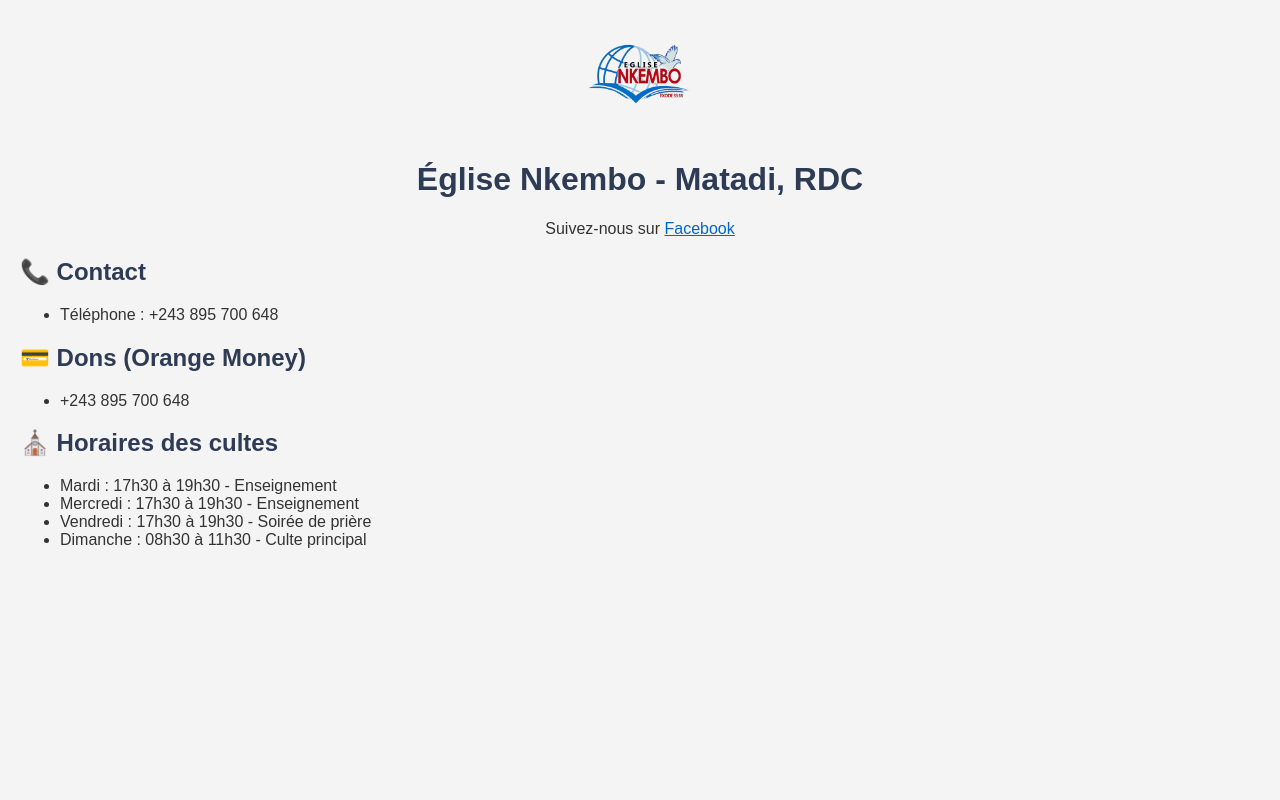
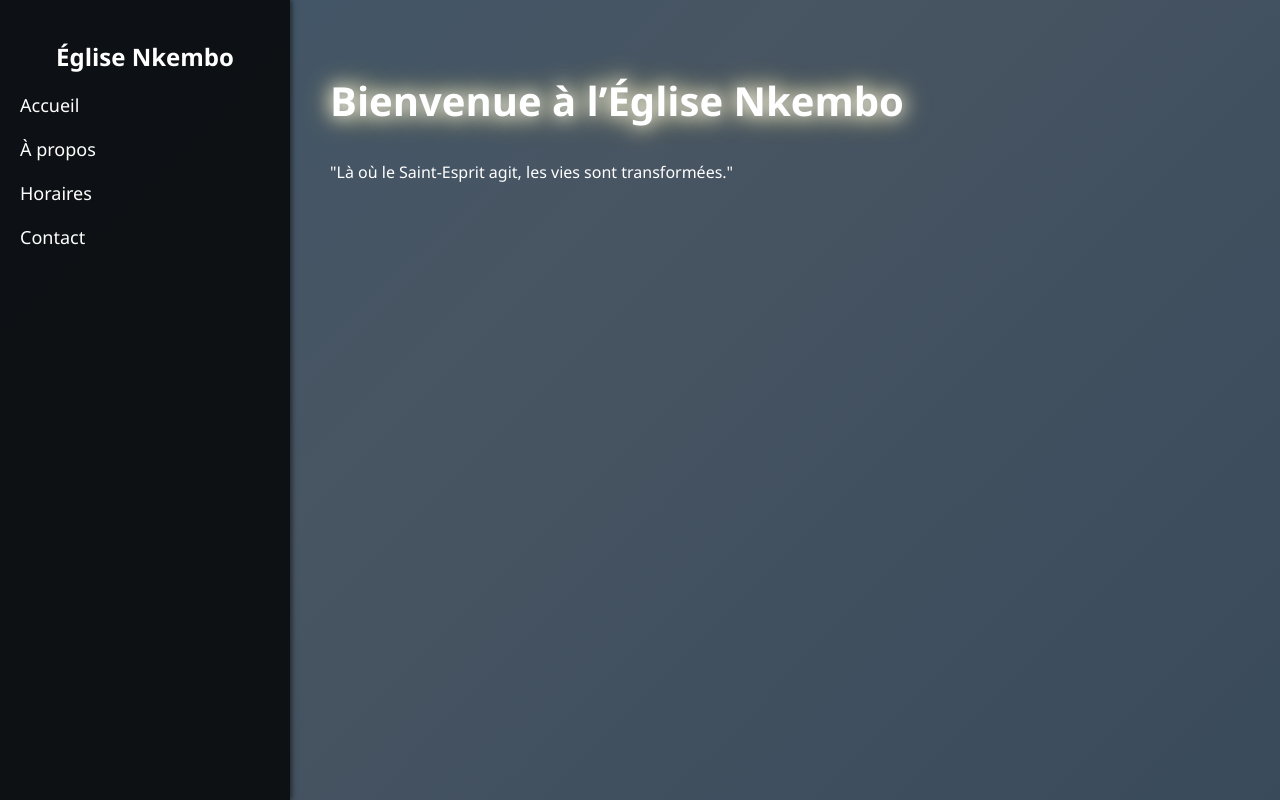
Before and after one commit to bradskdg3/-Eglise-Nkembo-, a plain HTML site: page index.html in a window 1280 px wide. Drawn offline with Linux system fonts and the light colour scheme.

Commit message:
Add files via upload

```diff
--- a/index.html
+++ b/index.html
@@ -3,31 +3,54 @@
 <html lang="fr">
 <head>
     <meta charset="UTF-8" />
-  <meta name="viewport" content="width=device-width, initial-scale=1.0" />
+    <meta name="viewport" content="width=device-width, initial-scale=1.0"/>
     <title>Église Nkembo - Matadi</title>
     <link rel="stylesheet" href="style.css" />
 </head>
 <body>
-  <img src="logo.png" alt="Logo Église Nkembo" style="display:block; margin: 20px auto; max-height: 120px;">
-  <h1 style="text-align: center;">Église Nkembo - Matadi, RDC</h1>
-  <p style="text-align: center;">Suivez-nous sur <a href="https://www.facebook.com/profile.php?id=100064883880009" target="_blank">Facebook</a></p>
-
-  <h2>📞 Contact</h2>
+    <div class="sidebar">
+        <h2>Église Nkembo</h2>
         <ul>
-    <li>Téléphone : +243 895 700 648</li>
+            <li><a href="#accueil">Accueil</a></li>
+            <li><a href="#apropos">À propos</a></li>
+            <li><a href="#culte">Horaires</a></li>
+            <li><a href="#contact">Contact</a></li>
         </ul>
-
-  <h2>💳 Dons (Orange Money)</h2>
+    </div>
+    <div class="main-content">
+        <section id="accueil" class="section active">
+            <h1 class="animated-text">Bienvenue à l’Église Nkembo</h1>
+            <p>"Là où le Saint-Esprit agit, les vies sont transformées."</p>
+        </section>
+        <section id="apropos" class="section">
+            <h2>À propos de nous</h2>
+            <p>L’Église Nkembo est une communauté située à Matadi (RDC), prêchant Jésus-Christ dans la puissance du Saint-Esprit.</p>
+        </section>
+        <section id="culte" class="section">
+            <h2>Horaires des cultes</h2>
             <ul>
-    <li>+243 895 700 648</li>
+                <li>Mardi, Mercredi et Vendredi : 17h30 - 19h30</li>
+                <li>Dimanche : 8h30 - 11h30</li>
             </ul>
-
-  <h2>⛪ Horaires des cultes</h2>
-  <ul>
-    <li>Mardi : 17h30 à 19h30 - Enseignement</li>
-    <li>Mercredi : 17h30 à 19h30 - Enseignement</li>
-    <li>Vendredi : 17h30 à 19h30 - Soirée de prière</li>
-    <li>Dimanche : 08h30 à 11h30 - Culte principal</li>
-  </ul>
+        </section>
+        <section id="contact" class="section">
+            <h2>Contact</h2>
+            <p>Téléphone : +243 895 700 648</p>
+            <p><a href="https://wa.me/243895700648" target="_blank">Nous écrire sur WhatsApp</a></p>
+            <p><a href="https://www.facebook.com/profile.php?id=100064883880009" target="_blank">Page Facebook</a></p>
+        </section>
+    </div>
+    <script>
+        const links = document.querySelectorAll("ul li a");
+        const sections = document.querySelectorAll(".section");
+        links.forEach(link => {
+            link.addEventListener("click", e => {
+                e.preventDefault();
+                sections.forEach(section => section.classList.remove("active"));
+                const target = document.querySelector(link.getAttribute("href"));
+                target.classList.add("active");
+            });
+        });
+    </script>
 </body>
 </html>
--- a/style.css
+++ b/style.css
@@ -1,13 +1,85 @@
 
 body {
-  font-family: Arial, sans-serif;
-  margin: 20px;
-  background: #f4f4f4;
-  color: #333;
+    margin: 0;
+    font-family: 'Segoe UI', sans-serif;
+    display: flex;
+    height: 100vh;
+    overflow: hidden;
+    background: linear-gradient(-45deg, #283E51, #485563, #2b5876, #4e4376);
+    background-size: 400% 400%;
+    animation: gradient 15s ease infinite;
+    color: white;
 }
-h1, h2 {
-  color: #2e3b55;
+
+@keyframes gradient {
+    0% {background-position: 0% 50%;}
+    50% {background-position: 100% 50%;}
+    100% {background-position: 0% 50%;}
 }
-a {
-  color: #0066cc;
+
+.sidebar {
+    width: 250px;
+    background-color: rgba(0,0,0,0.8);
+    padding: 20px;
+    box-shadow: 2px 0 5px rgba(0,0,0,0.5);
+    z-index: 2;
 }
+
+.sidebar h2 {
+    text-align: center;
+    color: #fff;
+}
+
+.sidebar ul {
+    list-style: none;
+    padding: 0;
+}
+
+.sidebar ul li {
+    margin: 20px 0;
+}
+
+.sidebar ul li a {
+    color: #fff;
+    text-decoration: none;
+    font-size: 18px;
+    transition: all 0.3s;
+}
+
+.sidebar ul li a:hover {
+    color: #f9ca24;
+}
+
+.main-content {
+    flex-grow: 1;
+    padding: 40px;
+    overflow-y: auto;
+}
+
+.section {
+    display: none;
+    animation: fadeIn 1s ease;
+}
+
+.section.active {
+    display: block;
+}
+
+@keyframes fadeIn {
+    from {opacity: 0; transform: translateY(10px);}
+    to {opacity: 1; transform: translateY(0);}
+}
+
+.animated-text {
+    font-size: 2.5em;
+    animation: glow 2s infinite alternate;
+}
+
+@keyframes glow {
+    from {
+        text-shadow: 0 0 10px #fff, 0 0 20px #f9ca24;
+    }
+    to {
+        text-shadow: 0 0 20px #fff, 0 0 30px #f6e58d;
+    }
+}
```
Lines whose indentation alone changed are shown as unchanged.
